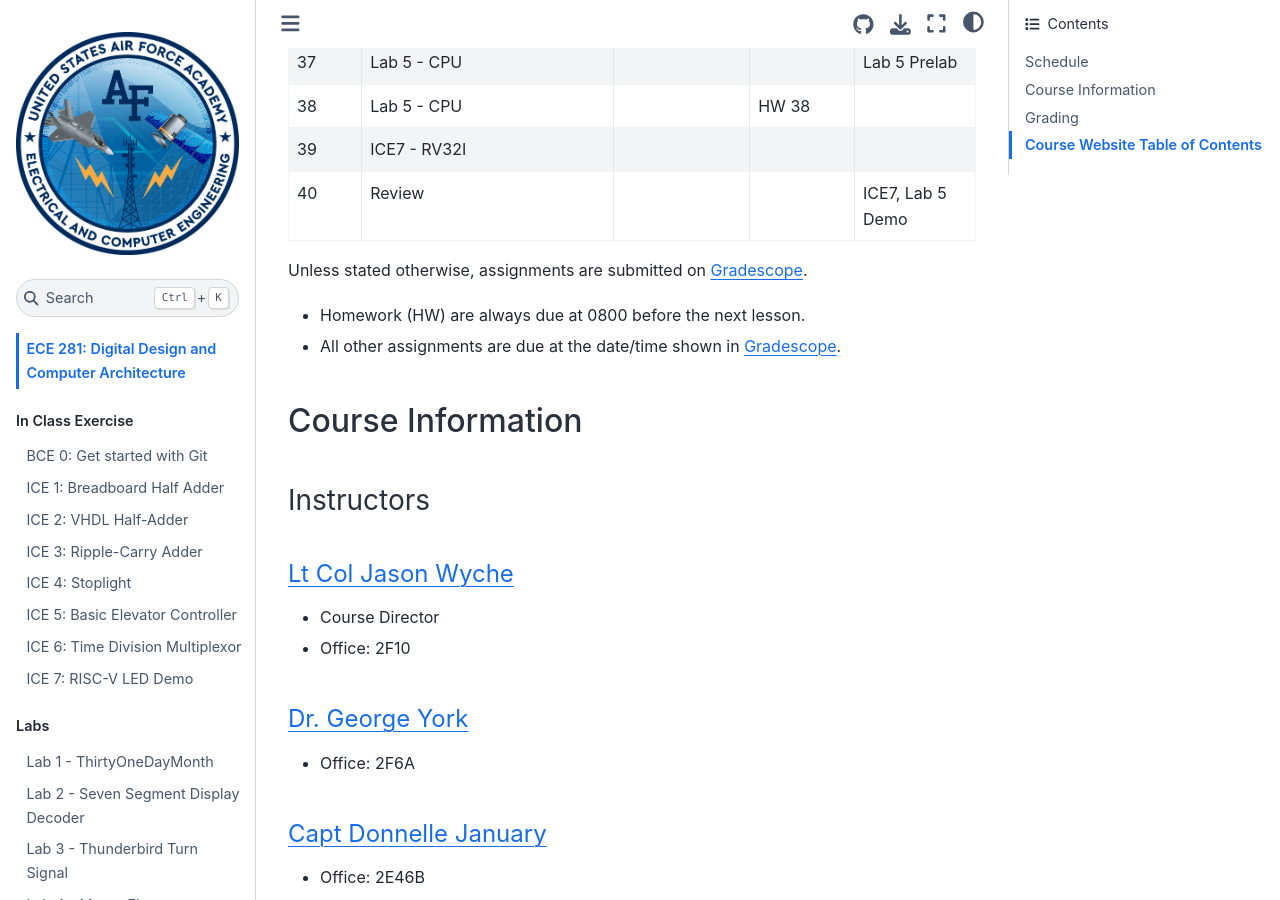
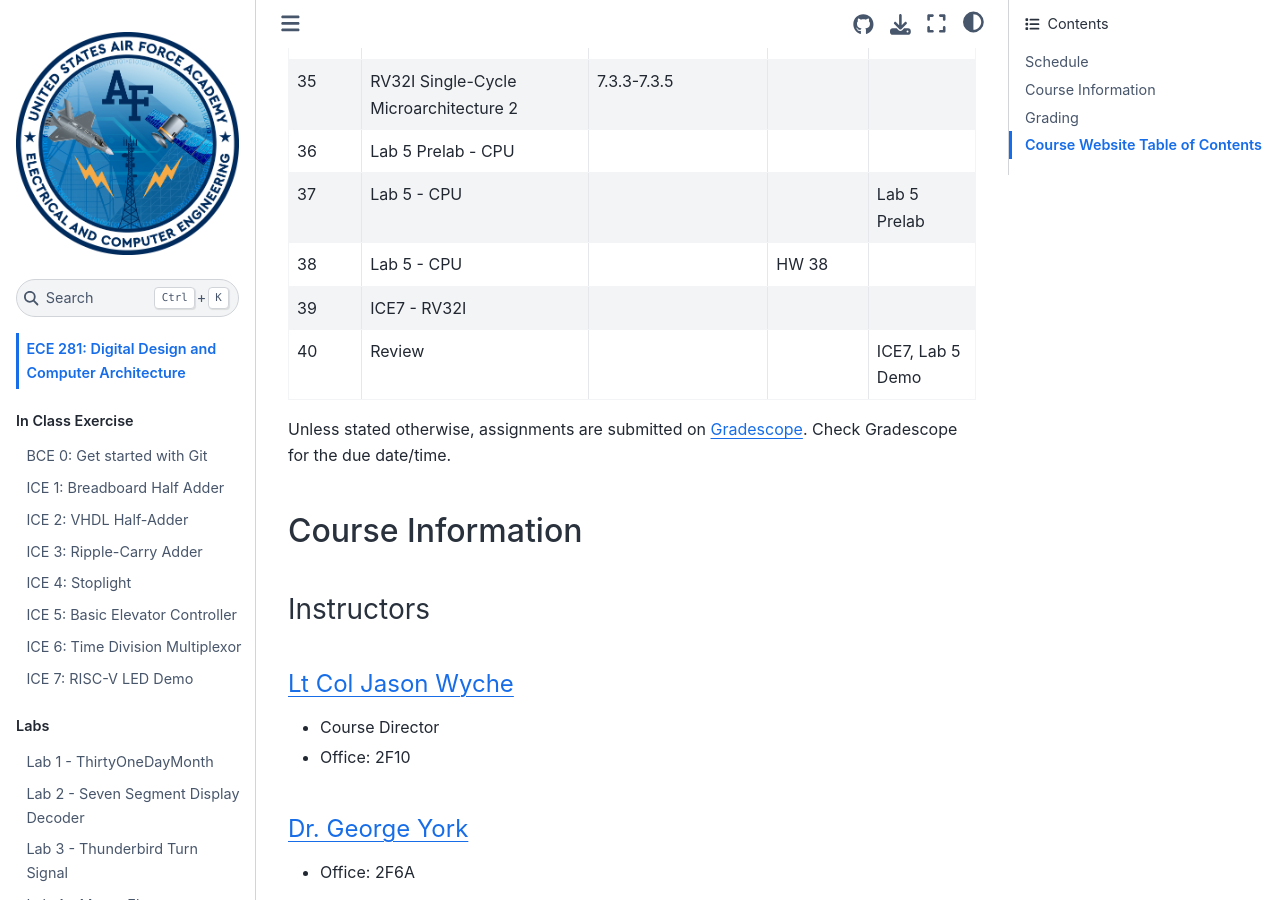
Before and after one commit to USAFA-ECE/ece281-book, a Jupyter Book: the page built from book/intro.md, in a window 1280 px wide and 900 px high, scrolled down 2293 px. Built offline with Jupyter Book 1.0.4 settings and Sphinx 7.4.7 and the Sphinx Book theme 1.1.4, drawn with Linux system fonts in a browser that asks for light colours; some of the changed text lies outside the part shown.

Commit message:
updates to schedule through lesson 5

```diff
--- a/book/intro.md
+++ b/book/intro.md
@@ -47,10 +47,7 @@
 | 39     | ICE7 - RV32I                             |                          |              |                    |
 | 40     | Review                                   |                          |              | ICE7, Lab 5 Demo   |
 
-Unless stated otherwise, assignments are submitted on [Gradescope](https://www.gradescope.com/).
-
-- Homework (HW) are always due at 0800 before the next lesson.
-- All other assignments are due at the date/time shown in [Gradescope](https://www.gradescope.com/).
+Unless stated otherwise, assignments are submitted on [Gradescope](https://www.gradescope.com/). Check Gradescope for the due date/time.
 
 ## Course Information
 
```
Also changed, not shown: other parts of book/intro.md (+4 -4 lines).
